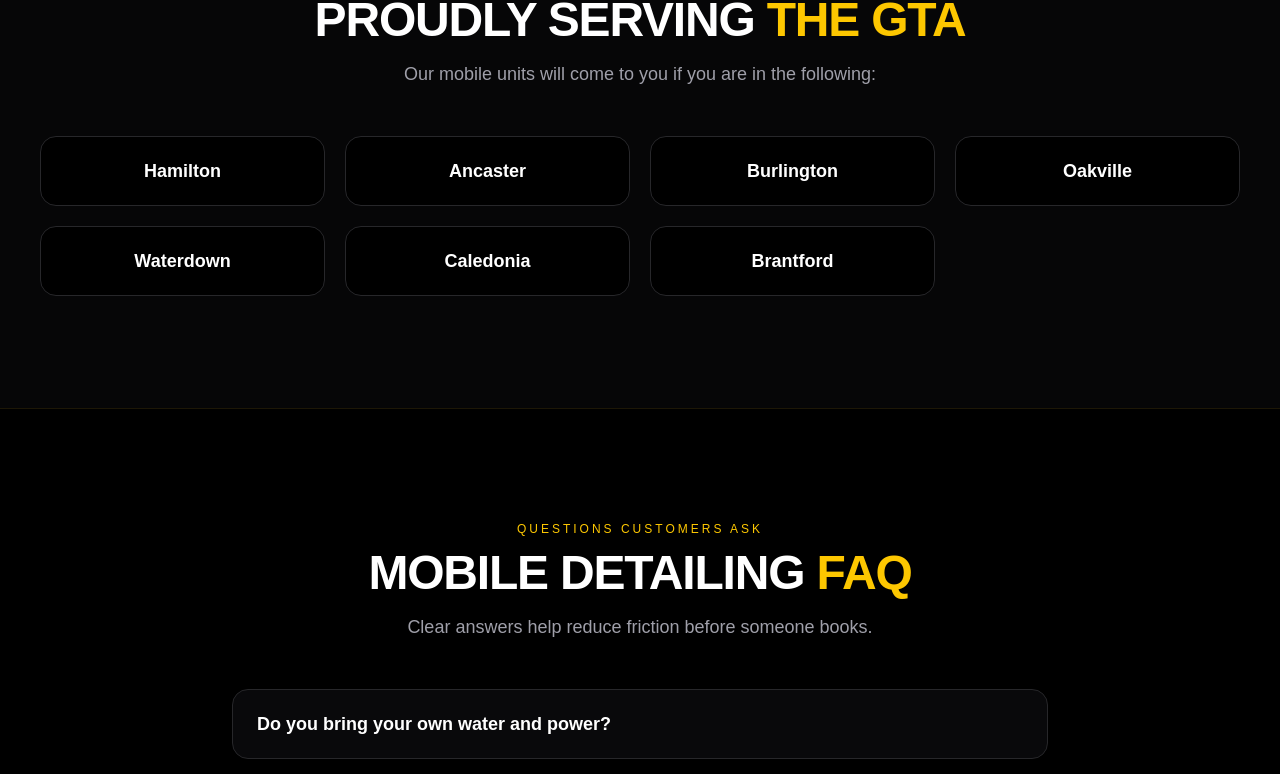
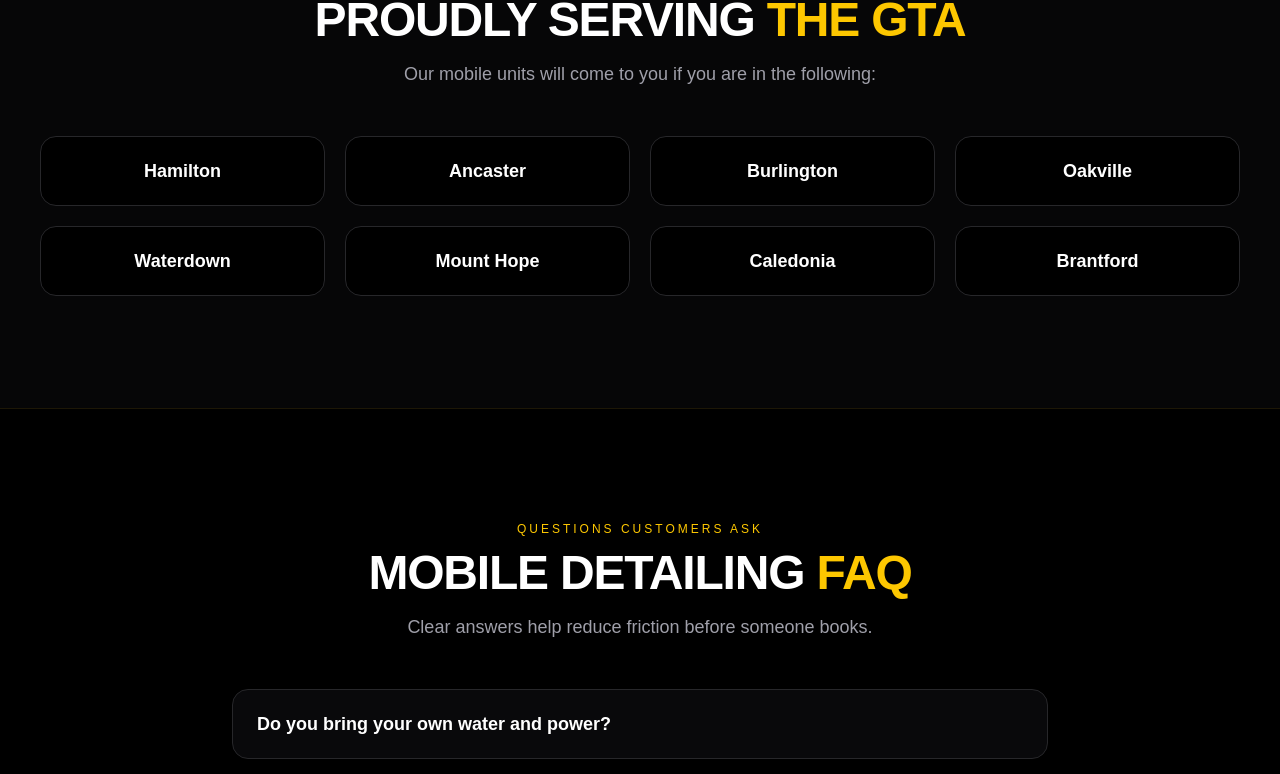
Before and after one commit to detailedbyrs/rs-detailing-site, a Next.js app: page / in a window 1280 px wide. Shown: the part 5496-6270 px from the top of the page. Built offline with nearby package versions, Linux system fonts and the light colour scheme.

Commit message:
Added a city

```diff
--- a/app/page.js
+++ b/app/page.js
@@ -521,6 +521,7 @@ export default function Home() {
         "Burlington",
         "Oakville",
         "Waterdown",
+        "Mount Hope",
         "Caledonia",
         "Brantford"
       ].map((city) => (
```
